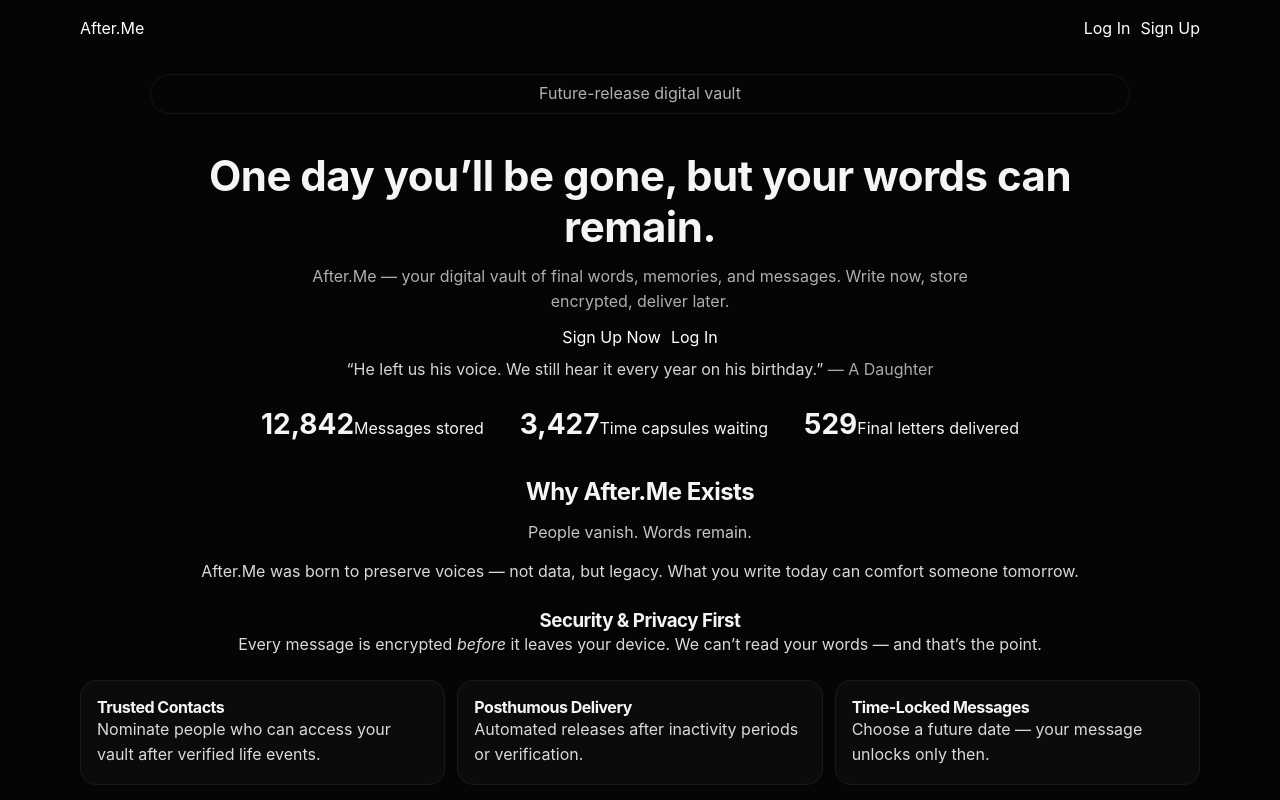
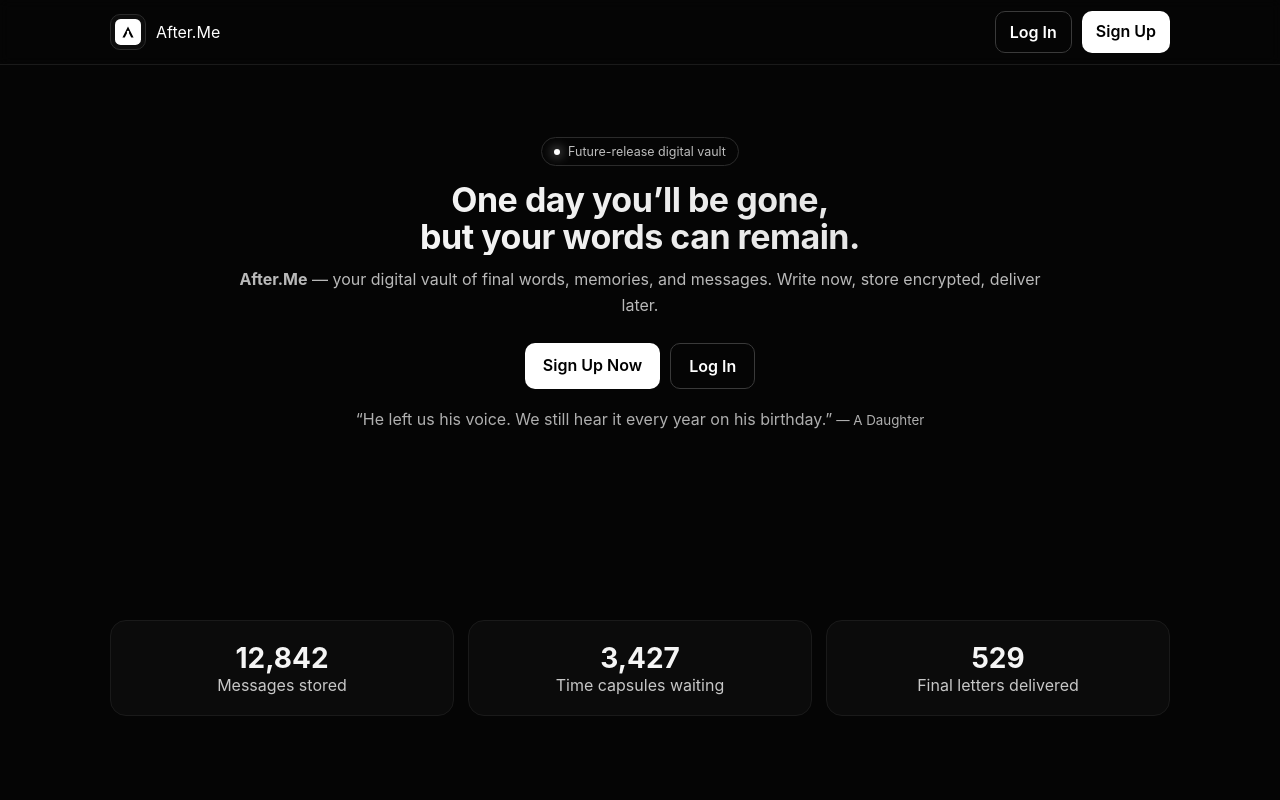
Before and after one commit to emirusmaximus/after-me-starter, a Next.js app: page / in a window 1280 px wide. Built offline with nearby package versions, Linux system fonts and the light colour scheme.

Commit message:
Update page.tsx

```diff
--- a/app/page.tsx
+++ b/app/page.tsx
@@ -1,145 +1,301 @@
 "use client";
-// app/page.tsx
+
 import Link from "next/link";
+import React, { useEffect, useState } from "react";
+import { motion } from "framer-motion";
 
-export default function Landing() {
+export default function HomePage(): JSX.Element {
+  // animated KPIs
+  const [messages, setMessages] = useState(0);
+  const [capsules, setCapsules] = useState(0);
+  const [letters, setLetters] = useState(0);
+
+  useEffect(() => {
+    const animate = (setter: (n: number) => void, target: number, ms = 1800) => {
+      const t0 = performance.now();
+      const step = (now: number) => {
+        const p = Math.min((now - t0) / ms, 1);
+        setter(Math.floor(target * p));
+        if (p < 1) requestAnimationFrame(step);
+      };
+      requestAnimationFrame(step);
+    };
+    animate(setMessages, 12842);
+    animate(setCapsules, 3427);
+    animate(setLetters, 529);
+  }, []);
+
   return (
-    <main className="wrap">
-      <header className="top">
-        <Link href="/" className="brand">After.Me</Link>
+    <>
+      {/* NAVBAR */}
       <nav className="nav">
-          <Link href="/login" className="ghost">Log In</Link>
-          <Link href="/signup" className="primary">Sign Up</Link>
+        <div className="container nav-in">
+          <Link href="/" className="brand">
+            <span className="badge">
+              <img src="/logo.svg" alt="After.Me logo" width={26} height={26} />
+            </span>
+            <span>After.Me</span>
+          </Link>
+          <div className="actions">
+            <Link href="/login" className="btn ghost">Log In</Link>
+            <Link href="/signup" className="btn solid">Sign Up</Link>
+          </div>
+        </div>
       </nav>
-      </header>
 
-      <section className="hero">
-        <p className="pill">Future-release digital vault</p>
-        <h1>One day you’ll be gone, but your words can remain.</h1>
-        <p className="sub">
-          After.Me — your digital vault of final words, memories, and messages.
+      {/* HERO */}
+      <motion.header
+        className="hero"
+        initial={{ opacity: 0, y: 18 }}
+        animate={{ opacity: 1, y: 0 }}
+        transition={{ duration: 0.6 }}
+      >
+        <div className="container">
+          <div className="eyebrow"><span className="dot" /> Future-release digital vault</div>
+
+          <h1 className="title">
+            One day you’ll be gone,<br />but your words can remain.
+          </h1>
+
+          <p className="subtitle">
+            <strong>After.Me</strong> — your digital vault of final words, memories, and messages.
             Write now, store encrypted, deliver later.
           </p>
+
           <div className="cta">
-          <Link href="/signup" className="primary big">Sign Up Now</Link>
-          <Link href="/login" className="ghost big">Log In</Link>
+            <Link href="/signup" className="btn solid lg">Sign Up Now</Link>
+            <Link href="/login" className="btn ghost lg">Log In</Link>
           </div>
-        <blockquote className="quote">
-          “He left us his voice. We still hear it every year on his birthday.” <span>— A Daughter</span>
-        </blockquote>
-        <ul className="kpis">
-          <li><b>12,842</b><span>Messages stored</span></li>
-          <li><b>3,427</b><span>Time capsules waiting</span></li>
-          <li><b>529</b><span>Final letters delivered</span></li>
-        </ul>
-      </section>
 
-      <section className="why">
-        <h2>Why After.Me Exists</h2>
-        <p className="muted">People vanish. Words remain.</p>
-        <p className="text">
-          After.Me was born to preserve voices — not data, but legacy. What you write today can comfort someone tomorrow.
-        </p>
-
-        <div className="security">
-          <h3>Security & Privacy First</h3>
-          <p>
-            Every message is encrypted <em>before</em> it leaves your device. We can’t read your words — and that’s the point.
+          {/* quote near top */}
+          <p className="quote">
+            “He left us his voice. We still hear it every year on his birthday.”
+            <small> — A Daughter</small>
           </p>
         </div>
+      </motion.header>
 
-        <div className="features">
-          <div className="feat">
-            <h4>Trusted Contacts</h4>
-            <p>Nominate people who can access your vault after verified life events.</p>
-          </div>
-          <div className="feat">
-            <h4>Posthumous Delivery</h4>
-            <p>Automated releases after inactivity periods or verification.</p>
-          </div>
-          <div className="feat">
-            <h4>Time-Locked Messages</h4>
-            <p>Choose a future date — your message unlocks only then.</p>
-          </div>
+      {/* STATS */}
+      <section className="section">
+        <div className="container stats">
+          <div className="kpi"><b>{messages.toLocaleString()}</b><span>Messages stored</span></div>
+          <div className="kpi"><b>{capsules.toLocaleString()}</b><span>Time capsules waiting</span></div>
+          <div className="kpi"><b>{letters.toLocaleString()}</b><span>Final letters delivered</span></div>
         </div>
       </section>
 
-      <section className="stories">
-        <h2>Real Messages. Real People.</h2>
-        <p className="muted small">
-          Anonymous, voluntarily shared stories. Private vault contents are never used.
+      {/* WHY */}
+      <motion.section
+        className="section"
+        initial={{ opacity: 0, y: 22 }}
+        whileInView={{ opacity: 1, y: 0 }}
+        viewport={{ once: true }}
+        transition={{ duration: 0.6 }}
+      >
+        <div className="container center">
+          <h2 className="h2">Why After.Me Exists</h2>
+          <p className="muted narrow">
+            People vanish. Words remain. After.Me was born from the desire to preserve our voices — not data,
+            but <em>legacy</em>. It’s where silence meets continuity; where what you write today can comfort someone tomorrow.
           </p>
-        <div className="cards">
-          <article className="card">
-            <p>“To my son: May you never fear the unknown. The stars are closer than they look.”</p>
-            <span>— A Father, 2024</span>
-          </article>
-          <article className="card">
-            <p>“I wrote this letter when I was 25. If you’re reading it, it means I finally had courage.”</p>
-            <span>— A Stranger, 2023</span>
-          </article>
-          <article className="card">
-            <p>“He left us his voice. We still hear it every year on his birthday.”</p>
-            <span>— A Daughter</span>
-          </article>
+        </div>
+      </motion.section>
+
+      {/* SECURITY */}
+      <motion.section
+        className="section"
+        initial={{ opacity: 0, y: 22 }}
+        whileInView={{ opacity: 1, y: 0 }}
+        viewport={{ once: true }}
+        transition={{ duration: 0.6 }}
+      >
+        <div className="container two">
+          <div className="illu">
+            <svg width="120" height="120" viewBox="0 0 120 120" fill="none">
+              <circle cx="60" cy="60" r="46" stroke="rgba(255,255,255,.14)" strokeWidth="2"/>
+              <rect x="42" y="66" width="36" height="24" rx="8" fill="rgba(255,255,255,.06)" stroke="rgba(255,255,255,.18)"/>
+              <path d="M40 66 L60 44 L80 66" stroke="#fff" strokeOpacity=".9" strokeWidth="2" fill="none"/>
+            </svg>
+          </div>
+          <div>
+            <h3 className="h3">Security & Privacy First</h3>
+            <p className="muted">
+              Every message is encrypted <strong>before</strong> it leaves your device. We can’t read your words — and that’s the point.
+              Your vault belongs only to you, protected with client-side AES-256 and stored securely on Supabase.
+            </p>
+          </div>
+        </div>
+      </motion.section>
+
+      {/* FEATURES */}
+      <motion.section
+        className="section"
+        initial={{ opacity: 0, y: 22 }}
+        whileInView={{ opacity: 1, y: 0 }}
+        viewport={{ once: true }}
+        transition={{ duration: 0.6 }}
+      >
+        <div className="container grid">
+          <div className="card">
+            <h4>Trusted Contacts</h4>
+            <p className="muted">Nominate people who can access your vault after verified events.</p>
+          </div>
+          <div className="card">
+            <h4>Posthumous Delivery</h4>
+            <p className="muted">Automated releases after inactivity periods or confirmed passing.</p>
+          </div>
+          <div className="card">
+            <h4>Time-Locked Messages</h4>
+            <p className="muted">Unlock on a specific future date — not a moment sooner.</p>
+          </div>
+        </div>
+      </motion.section>
+
+      {/* HUMAN STORIES */}
+      <motion.section
+        className="section"
+        initial={{ opacity: 0, y: 22 }}
+        whileInView={{ opacity: 1, y: 0 }}
+        viewport={{ once: true }}
+        transition={{ duration: 0.6 }}
+      >
+        <div className="container center">
+          <h2 className="h2">Real Messages. Real People.</h2>
+          <p className="muted narrow">Anonymous stories from those who’ve already left their mark.</p>
+        </div>
+        <div className="container grid">
+          <div className="card">
+            <p className="quote-sm">“To my son: May you never fear the unknown. The stars are closer than they look.”</p>
+            <small className="muted">— A Father, 2024</small>
+          </div>
+          <div className="card">
+            <p className="quote-sm">“I wrote this letter when I was 25. If you’re reading it, it means I finally had courage.”</p>
+            <small className="muted">— A Stranger, 2023</small>
+          </div>
+          <div className="card">
+            <p className="quote-sm">“He left us his voice. We still hear it every year on his birthday.”</p>
+            <small className="muted">— A Daughter</small>
+          </div>
+        </div>
+      </motion.section>
+
+      {/* WAITLIST */}
+      <motion.section
+        className="section"
+        initial={{ opacity: 0, y: 22 }}
+        whileInView={{ opacity: 1, y: 0 }}
+        viewport={{ once: true }}
+        transition={{ duration: 0.6 }}
+      >
+        <div className="container center">
+          <h2 className="h2">Join the Waitlist</h2>
+          <p className="muted">Be among the first to experience After.Me Premium.</p>
+          <form className="waitlist" onSubmit={(e) => e.preventDefault()}>
+            <input type="email" placeholder="Your email address" />
+            <button className="btn solid">Notify Me</button>
+          </form>
+        </div>
+      </motion.section>
+
+      {/* MEMORY SPARKS */}
+      <motion.section
+        className="section"
+        initial={{ opacity: 0, y: 22 }}
+        whileInView={{ opacity: 1, y: 0 }}
+        viewport={{ once: true }}
+        transition={{ duration: 0.6 }}
+      >
+        <div className="container sparks">
+          <h3 className="sparks-title">“A million words waiting for their moment.”</h3>
+          <p className="muted">Every 14 seconds, someone writes their final message.</p>
+          <span className="spark" aria-hidden />
+        </div>
+      </motion.section>
+
+      {/* PROCESS */}
+      <section className="section">
+        <div className="container center">
+          <h3 className="h3 muted">🕰️ How your words travel through time.</h3>
+          <div className="muted">A simple process built to last beyond us.</div>
+        </div>
+        <div className="hr" />
+        <div className="container steps">
+          <div className="step"><h4>1) Write</h4><p>Compose letters, memories, instructions. Save drafts anytime.</p></div>
+          <div className="step"><h4>2) Store</h4><p>Encrypted in your vault. You control visibility and rules.</p></div>
+          <div className="step"><h4>3) Deliver</h4><p>Schedule to loved ones or your future self — only when it’s time.</p></div>
         </div>
       </section>
 
-      <section className="waitlist">
-        <h3>Join the Waitlist</h3>
-        <p className="muted">Be among the first to experience the full release of After.Me Premium.</p>
-        <form className="form" onSubmit={(e)=>e.preventDefault()}>
-          <input placeholder="Your email address" aria-label="Your email" />
-          <button className="primary">Notify Me</button>
-        </form>
+      {/* FOOTER */}
+      <section className="container footer">
+        <div className="links">
+          <span>Contact</span>
+          <a href="#">Email</a><a href="#">Twitter</a><a href="#">Instagram</a>
+        </div>
+        <div className="legal">
+          <div>© 2025 After.Me — A product of <b>CobsVault Labs</b></div>
+          <div className="legal-links"><a href="#">Privacy Policy</a><a href="#">Terms of Service</a></div>
+        </div>
       </section>
 
-      <footer className="foot">
-        <p className="tag">“A million words waiting for their moment.”</p>
-        <div className="links">
-          <a href="mailto:hello@after.me">Email</a>
-          <a href="https://twitter.com" target="_blank">Twitter</a>
-          <a href="https://instagram.com" target="_blank">Instagram</a>
-        </div>
-        <p className="legal">© 2025 After.Me — A product of CobsVault Labs • <a href="#">Privacy Policy</a> • <a href="#">Terms of Service</a></p>
-      </footer>
-
-      <style jsx>{`
-        .wrap{ --bg:#050505; --fg:#f5f5f5; --card:#0b0b0b; --border:#1a1a1a; --muted:#c7c7c7;
-          background:var(--bg); color:var(--fg); min-height:100dvh; padding:18px 16px 60px; display:grid; gap:36px;
+      {/* Styles scoped to this page */}
+      <style jsx global>{`
+        :root{
+          --bg:#050505; --fg:#f5f5f5; --muted:#c7c7c7; --card:#0b0b0b; --border:#1a1a1a;
         }
-        .top{ display:flex; max-width:1120px; width:100%; margin:0 auto; justify-content:space-between; align-items:center; }
-        .brand{ font-weight:700; text-decoration:none; color:var(--fg); }
-        .nav{ display:flex; gap:10px; }
-        .primary{ background:#fff; color:#000; border:0; border-radius:14px; padding:10px 14px; font-weight:700; }
-        .ghost{ background:transparent; color:var(--fg); border:1px solid var(--border); border-radius:14px; padding:10px 14px; }
-        .hero{ text-align:center; display:grid; gap:12px; max-width:980px; width:100%; margin:0 auto; }
-        .pill{ display:inline-block; border:1px solid var(--border); border-radius:999px; padding:6px 10px; color:#ddd; }
-        h1{ margin:0; font-size:42px; }
-        .sub{ color:#d8d8d8; max-width:720px; margin:0 auto; }
-        .cta{ display:flex; gap:10px; justify-content:center; }
-        .quote{ color:#d6d6d6; }
-        .quote span{ color:#aaa; }
-        .kpis{ list-style:none; display:flex; gap:36px; justify-content:center; padding:0; margin:16px 0 0; }
-        .kpis b{ font-size:28px; }
-        .muted{ color:var(--muted); }
-        .small{ font-size:13px; }
-        .why{ max-width:1120px; margin:0 auto; display:grid; gap:14px; text-align:center; }
-        .security{ margin-top:10px; }
-        .features{ display:grid; grid-template-columns:repeat(3,minmax(0,1fr)); gap:12px; margin-top:8px; }
-        .feat{ border:1px solid var(--border); background:var(--card); border-radius:16px; padding:16px; text-align:left; }
-        .stories{ max-width:1120px; margin:0 auto; text-align:center; display:grid; gap:8px; }
-        .cards{ display:grid; grid-template-columns:repeat(3, minmax(0,1fr)); gap:12px; }
-        .card{ border:1px solid var(--border); background:var(--card); border-radius:16px; padding:16px; text-align:left; }
-        .waitlist{ text-align:center; display:grid; gap:10px; }
-        .form{ display:flex; gap:8px; justify-content:center; }
-        input{ width:320px; background:#0f0f0f; border:1px solid var(--border); border-radius:12px; padding:10px 12px; color:#eee; }
-        .foot{ border-top:1px solid var(--border); max-width:1120px; margin:0 auto; width:100%; padding-top:16px; text-align:center; display:grid; gap:8px; }
-        .links{ display:flex; gap:12px; justify-content:center; }
-        .tag{ color:#dcdcdc; }
-        .legal{ color:#a9a9a9; font-size:13px; }
-        @media (max-width:980px){ .cards{ grid-template-columns:1fr } .features{ grid-template-columns:1fr } h1{ font-size:32px } }
+        body{background:var(--bg);color:var(--fg)}
+        .container{max-width:1100px;margin:0 auto;padding:0 20px}
+        .nav{border-bottom:1px solid var(--border);backdrop-filter:saturate(1.2) blur(6px)}
+        .nav-in{display:flex;justify-content:space-between;align-items:center;height:64px}
+        .brand{display:flex;align-items:center;gap:10px;color:#fff}
+        .badge{display:grid;place-items:center;border:1px solid #2a2a2a;border-radius:10px;padding:4px;background:#0d0d0d}
+        .actions{display:flex;gap:10px}
+        .btn{border-radius:10px;padding:10px 14px;font-weight:600}
+        .btn.solid{background:#fff;color:#000}
+        .btn.ghost{border:1px solid #3a3a3a;color:#fff}
+        .btn.lg{padding:12px 18px}
+        .btn:hover{transform:translateY(-1px)}
+        .hero{padding:72px 0 36px;text-align:center}
+        .eyebrow{display:inline-flex;align-items:center;gap:8px;border:1px solid #2b2b2b;border-radius:999px;padding:6px 12px;color:#bdbdbd;font-size:12.5px}
+        .dot{width:6px;height:6px;border-radius:50%;background:#fff;box-shadow:0 0 12px #fff}
+        .title{font-size:48px;line-height:1.08;margin:16px 0;background:linear-gradient(90deg,#fff,#dcdcdc);-webkit-background-clip:text;color:transparent}
+        .subtitle{max-width:820px;margin:0 auto;color:#e6e6e6}
+        .cta{display:flex;gap:10px;justify-content:center;margin-top:18px;flex-wrap:wrap}
+        .quote{margin-top:18px;opacity:.9}
+        .section{padding:48px 0}
+        .stats{display:grid;grid-template-columns:repeat(auto-fit,minmax(220px,1fr));gap:14px;text-align:center}
+        .kpi{background:var(--card);border:1px solid var(--border);border-radius:16px;padding:20px;transition:.2s}
+        .kpi:hover{transform:translateY(-3px);box-shadow:0 0 24px rgba(255,255,255,.05)}
+        .kpi b{display:block;font-size:28px}
+        .kpi span{color:var(--muted)}
+        .center{text-align:center}
+        .h2{font-size:26px;margin-bottom:10px}
+        .h3{font-size:22px;margin-bottom:8px}
+        .muted{color:var(--muted)}
+        .narrow{max-width:700px;margin:0 auto}
+        .two{display:flex;gap:40px;align-items:center;flex-wrap:wrap}
+        .illu{flex:1 1 260px;display:flex;justify-content:center}
+        .grid{display:grid;grid-template-columns:repeat(auto-fit,minmax(260px,1fr));gap:18px}
+        .card{background:var(--card);border:1px solid var(--border);border-radius:16px;padding:22px;transition:.2s}
+        .card:hover{transform:translateY(-3px);box-shadow:0 0 24px rgba(255,255,255,.05)}
+        .quote-sm{font-style:italic;color:#eaeaea}
+        .waitlist{display:flex;gap:10px;justify-content:center;flex-wrap:wrap;margin-top:12px}
+        .waitlist input{width:260px;border:1px solid var(--border);background:#0a0a0a;color:#fff;border-radius:10px;padding:12px 14px}
+        .sparks{background:radial-gradient(80% 80% at 50% 50%, #111 0%, #050505 100%);border:1px solid var(--border);border-radius:20px;text-align:center;padding:60px 20px}
+        .sparks-title{font-size:28px;margin-bottom:10px;background:linear-gradient(90deg,#fff,#bfbfbf);-webkit-background-clip:text;color:transparent}
+        .spark{display:block;width:6px;height:6px;border-radius:50%;background:#fff;margin:16px auto 0;box-shadow:0 0 20px 4px #fff;animation:pulse 2s ease-in-out infinite alternate}
+        @keyframes pulse{from{opacity:.15;transform:translateY(0)}to{opacity:.35;transform:translateY(-2px)}}
+        .hr{height:1px;background:var(--border);margin:28px 0}
+        .steps{display:grid;grid-template-columns:repeat(auto-fit,minmax(220px,1fr));gap:18px}
+        .step{background:var(--card);border:1px solid var(--border);border-radius:16px;padding:22px}
+        .footer{display:flex;justify-content:space-between;align-items:center;gap:20px;padding:24px 0;border-top:1px solid var(--border);flex-wrap:wrap}
+        .footer .links{display:flex;gap:16px;align-items:center}
+        .footer .links span{opacity:.8}
+        .footer a{color:#fff;opacity:.85}
+        .legal{display:flex;flex-direction:column;gap:6px;align-items:flex-end}
+        .legal-links{display:flex;gap:16px}
+        @media (max-width:640px){.title{font-size:34px}}
       `}</style>
-    </main>
+    </>
   );
 }
```
Lines whose indentation alone changed are shown as unchanged.
